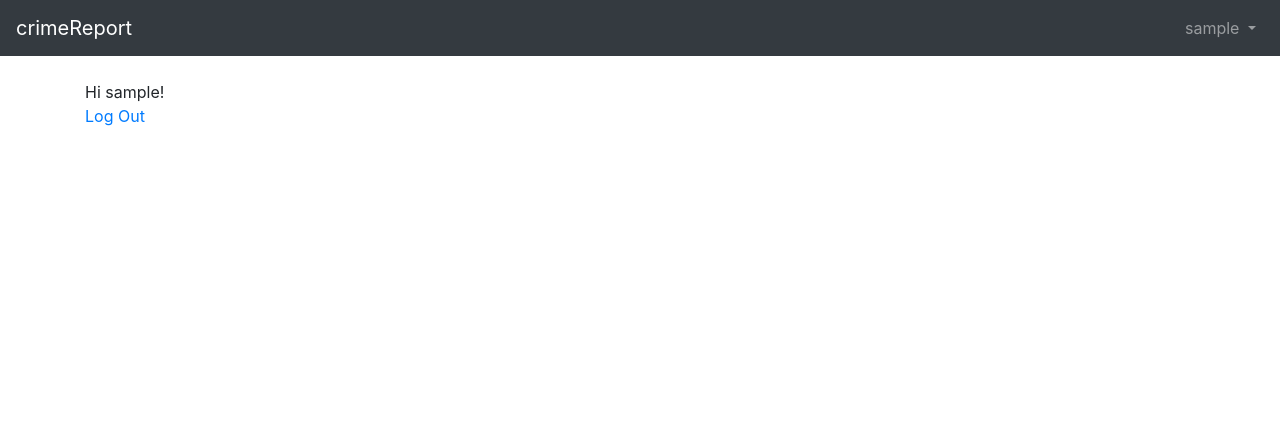
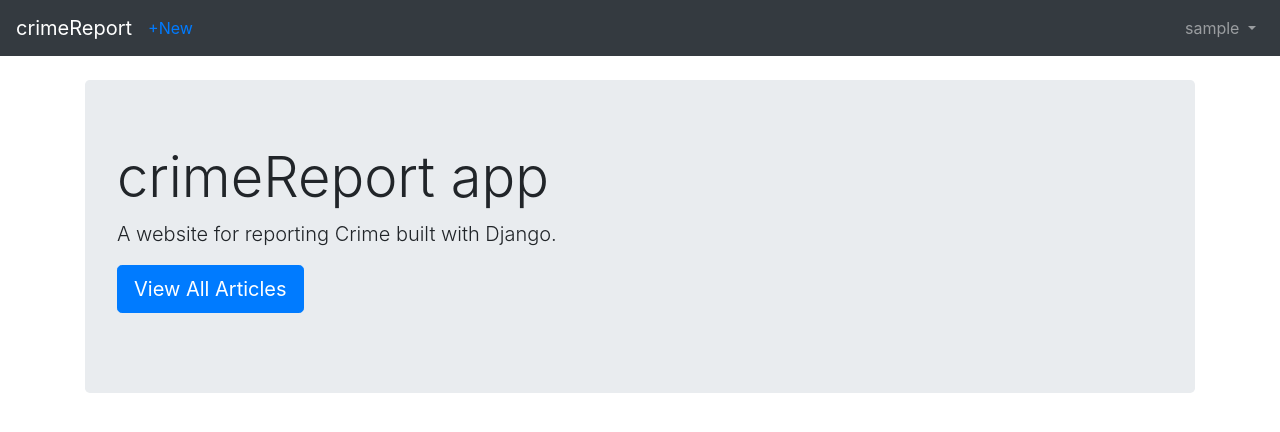
Before and after one commit to BLink291/CRS, a Django app: page / in a window 1280 px wide. Shown: the top 432 px of the page. Run offline with Django 3.2, Linux system fonts and the light colour scheme; the visitor is signed in with stand-in values (Sample User, id 1); some libraries are stand-ins or nearby versions.

Commit message:
small mods

```diff
--- a/src/articles/urls.py
+++ b/src/articles/urls.py
@@ -4,6 +4,7 @@
     ArticleUpdateView,
     ArticleDetailView,
     ArticleDeleteView,
+    ArticleCreateView,
 )
 
 
@@ -16,6 +17,9 @@
     path('<int:pk>/delete/',
         ArticleDeleteView.as_view(), name='article_delete'),
 
+    path('new/', ArticleCreateView.as_view(), name='article_new'),
+
     path('', ArticleListView.as_view(), name='article_list'),
 
+
 ]
--- a/src/templates/article_delete.html
+++ b/src/templates/article_delete.html
@@ -6,7 +6,7 @@
     <h1>Delete</h1>
     <form action="" method="post">{% csrf_token %}
         <p>Are you sure you want to delete "{{ article.title }}"?</p>
-        <button class="btn btn-danger ml-􀇑" type="submit">Confirm</button>
+        <button class="btn btn-danger ml-2" type="submit">Confirm</button>
     </form>
 
 {% endblock content %}
--- a/src/templates/article_edit.html
+++ b/src/templates/article_edit.html
@@ -6,6 +6,6 @@
 <h1>Edit</h1>
     <form action="" method="post">{% csrf_token %}
         {{ form.as_p }}
-    <button class="btn btn-info ml-􀇑" type="submit">Update</button>
+    <button class="btn btn-info ml-2" type="submit">Update</button>
 </form>
 {% endblock content %}
--- a/src/templates/base.html
+++ b/src/templates/base.html
@@ -15,6 +15,12 @@
 <body>
     <nav class="navbar navbar-expand-md navbar-dark bg-dark mb-4">
     <a class="navbar-brand" href="{% url 'home' %}">crimeReport</a>
+
+    {% if user.is_authenticated %}
+        <ul class="navbar-nav mr-auto">
+            <li class="nav-item"><a href="{% url 'article_new' %}">+New</a></li>
+        </ul>
+    {% endif %}
     <button class="navbar-toggler" type="button" data-toggle="collapse"
     data-target="#navbarCollapse" aria-controls="navbarCollapse"
     aria-expanded="false" aria-label="Toggle navigation">
--- a/src/templates/home.html
+++ b/src/templates/home.html
@@ -3,7 +3,8 @@
 
 {% block title %}Home{% endblock title %}
 
-{% block content %}
+<!--
+{% block oldcontent %}
 {% if user.is_authenticated %}
     Hi {{ user.username }}!
     <p><a href="{% url 'logout' %}">Log Out</a></p>
@@ -12,4 +13,18 @@
     <a href="{% url 'login' %}">Log In</a> |
     <a href="{% url 'signup' %}">Sign Up</a>
     {% endif %}
+{% endblock oldcontent %}
+
+-->
+
+{% block content %}
+    <div class="jumbotron">
+    <h1 class="display-4">crimeReport app</h1>
+    <p class="lead">A website for reporting Crime built with Django.</p>
+    <p class="lead">
+        <a class="btn btn-primary btn-lg" href="{% url 'article_list' %}"
+        role="button">View All Articles</a>
+    </p>
+</div>
+
 {% endblock content %}
```
Also changed, not shown: src/articles/views.py (+6 -1 lines), src/templates/article_list.html (+4 -9 lines), src/templates/article_new.html (added, +12 -0 lines).
